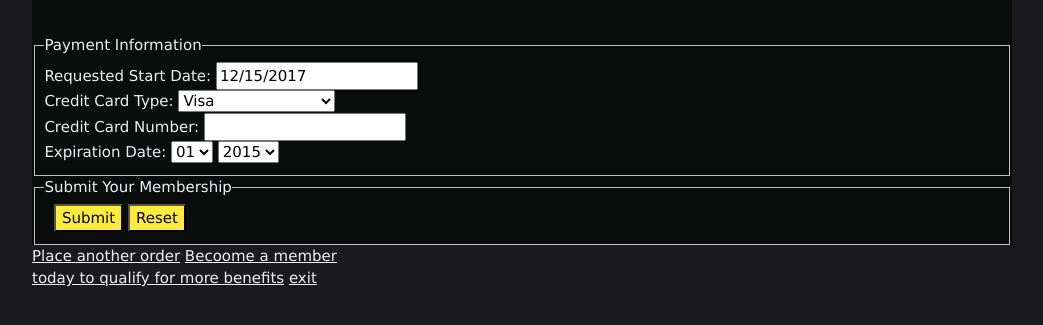
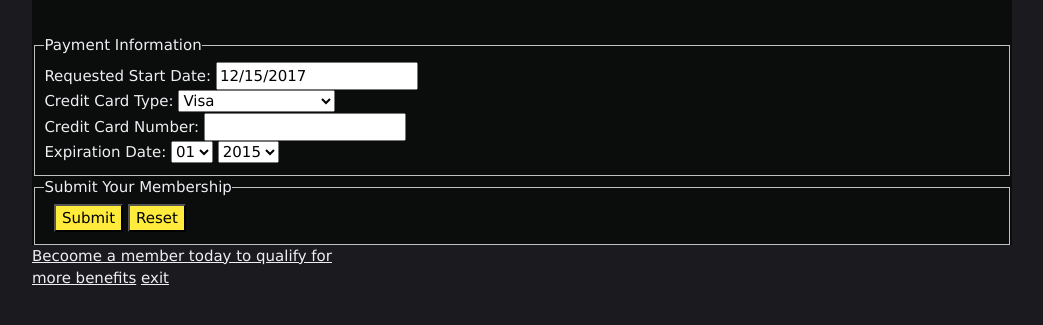
Before and after one commit to JZagabe/bjanvier.github.io, a plain HTML site: page checkout.html in a window 1280 px wide. Shown: the part 105-430 px from the top of the page, without its empty margins (118-1161 px from the left). Drawn offline with nearby package versions, Linux system fonts and the light colour scheme.

Commit message:
Update checkout.html

```diff
--- a/checkout.html
+++ b/checkout.html
@@ -66,7 +66,6 @@
                           <input class="w3-yellow w3-hover-white" type="reset" id="reset" value="Reset"><br>
                   </fieldset>
                   <div class="w3-third w3-row">
-                    <a href="#menu">Place another order</a>
                     <a href="validation.html">Becoome a member today to qualify for more benefits</a>
                     <a href="index.html">exit</a>
                   </div>
```
